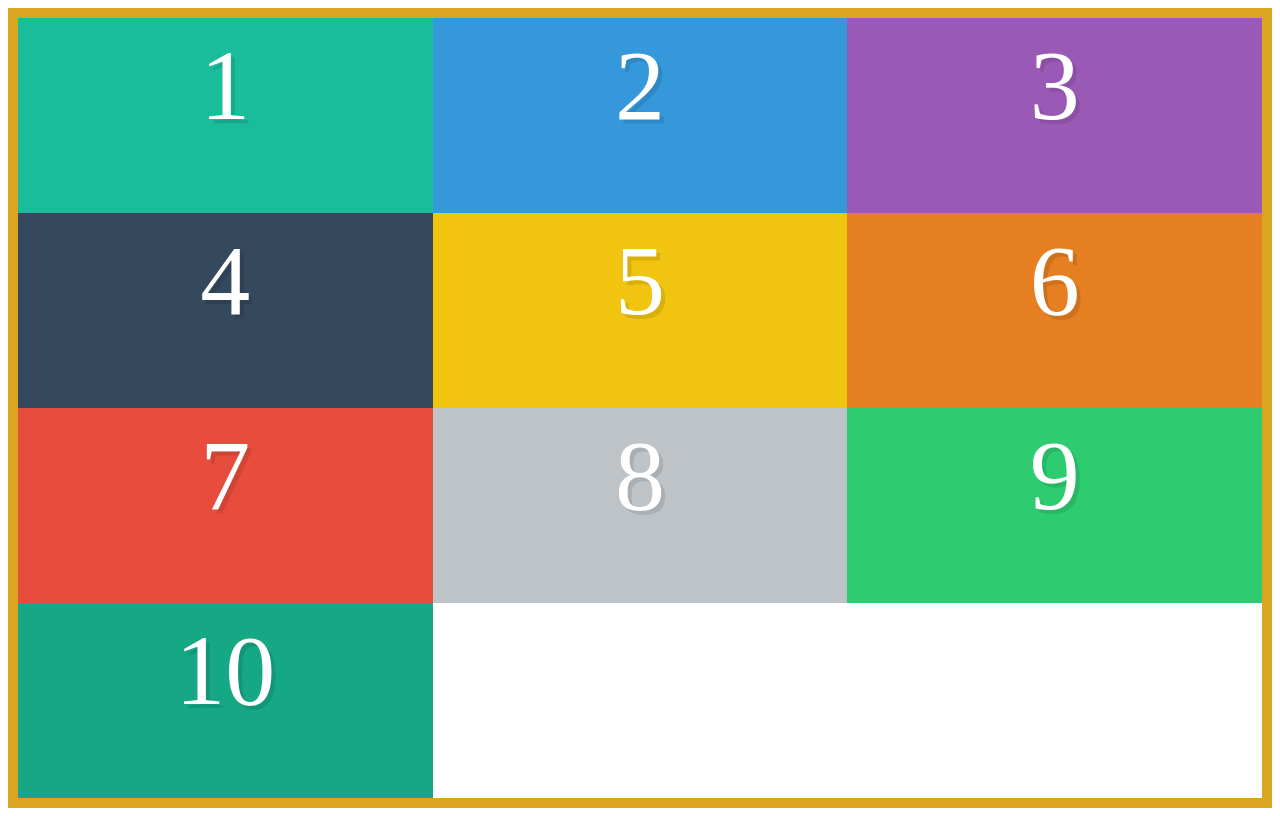
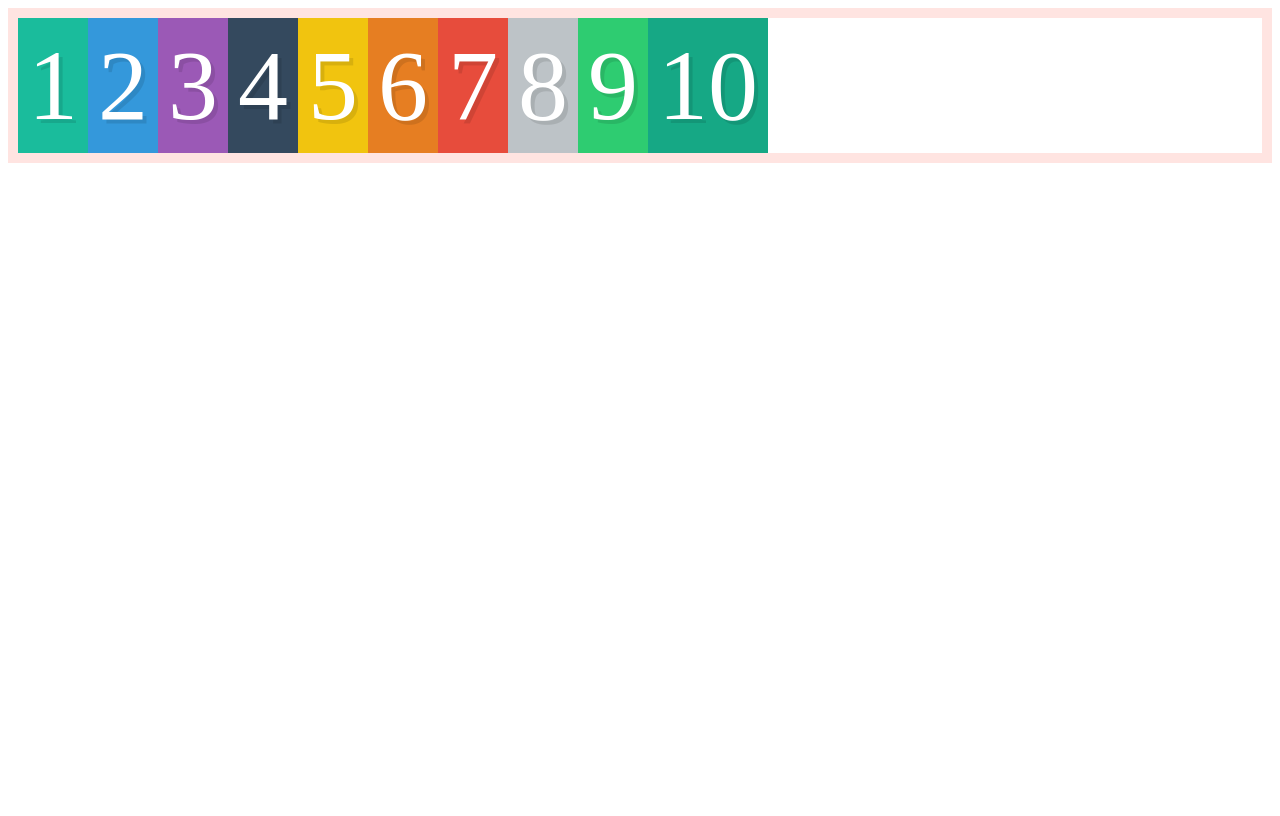
Before and after one commit to digomes87/flexbox, a plain HTML site: page index.html in a window 1280 px wide. Drawn offline with Linux system fonts and the light colour scheme.

Commit message:
Entendo o css
a intenção aqui é brincar com o css, errar muito e intender como funciona o flexbox

```diff
--- a/css/style.css
+++ b/css/style.css
@@ -23,15 +23,24 @@
 .box8 {background: #bdc3c7;}
 .box9 {background: #2ecc71;}
 .box10 {background: #16a885;}
+/*Fim Cores*/
 
 .container{
   display: flex;
-  border: 10px solid goldenrod;
-  min-height: 100vh;
-  flex-wrap: wrap;
+  border: 10px solid mistyrose;
+  align-items: center;
 }
 
-.box{
-  width:33.3333333%;
-  //flexbox
+
+
+/*Modos diferentes de definir a posicao das divs*/
+/* .box{
+  flex:1;
 }
+.box3{
+  order:0;
+}
+.box6{
+  order:3;
+} */
+/*Fim Modos*/
```
